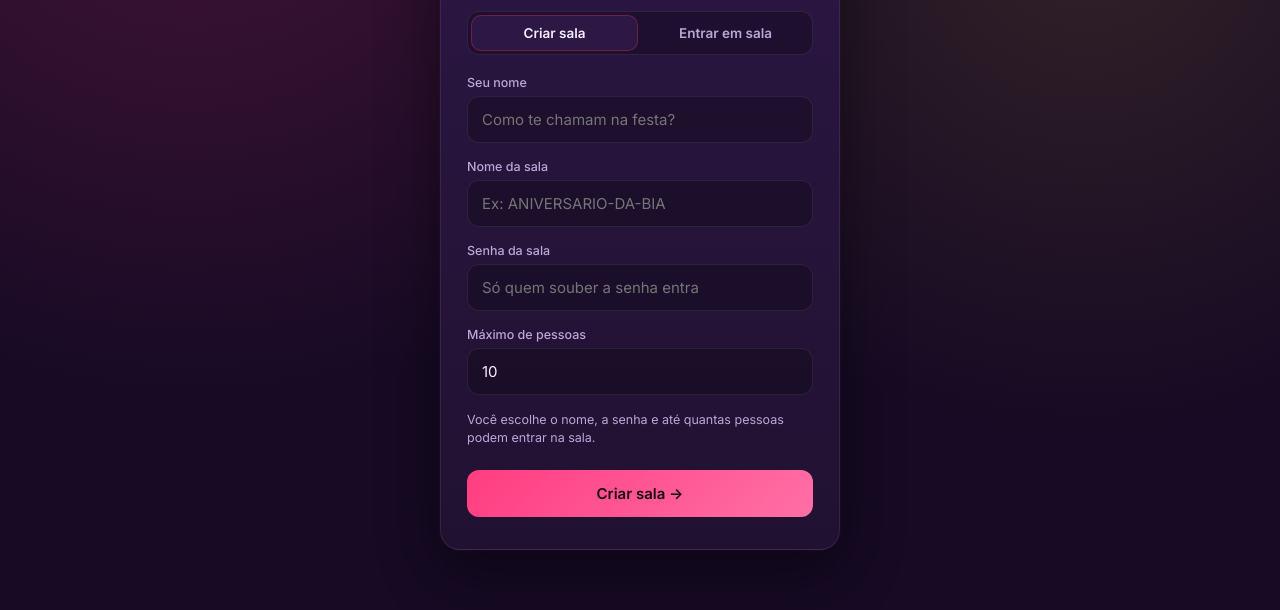
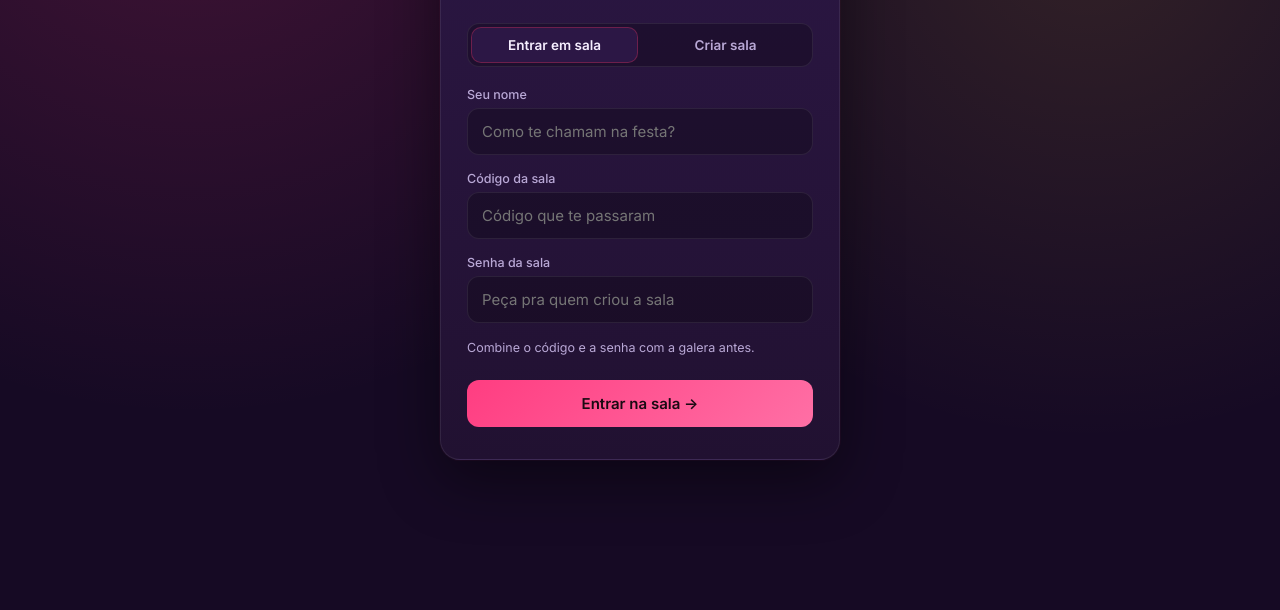
Before and after one commit to r0usis/Party-Sinc, a website: page public/index.html in a window 1280 px wide. Shown: the part 192-802 px from the top of the page. Drawn offline with nearby package versions, Linux system fonts and the light colour scheme.

Commit message:
Inverte as abas: "Entrar em sala" agora é a principal
- "Entrar em sala" vem primeiro e já abre ativa por padrão (era
  "Criar sala" antes).
- Botão principal já mostra "Entrar na sala →" de cara.
- "Criar sala" continua funcionando normal ao trocar de aba.

Testado: aba/painel certos ativos ao abrir, ordem visual das abas
trocada, botão com o texto certo nos dois estados.

```diff
--- a/public/index.html
+++ b/public/index.html
@@ -256,8 +256,8 @@
       <p class="tagline">Toquem vídeos do YouTube em sincronia com a galera.</p>
 
       <div class="tab-switch">
-        <button type="button" id="tabCreateBtn" class="tab-btn active" data-tab="create">Criar sala</button>
-        <button type="button" id="tabJoinBtn" class="tab-btn" data-tab="join">Entrar em sala</button>
+        <button type="button" id="tabJoinBtn" class="tab-btn active" data-tab="join">Entrar em sala</button>
+        <button type="button" id="tabCreateBtn" class="tab-btn" data-tab="create">Criar sala</button>
       </div>
 
       <label class="field">
@@ -265,7 +265,19 @@
         <input id="nameInput" type="text" maxlength="24" placeholder="Como te chamam na festa?" autocomplete="off">
       </label>
 
-      <div id="createPanel" class="tab-panel">
+      <div id="joinPanel" class="tab-panel">
+        <label class="field">
+          <span>Código da sala</span>
+          <input id="joinRoomInput" type="text" maxlength="12" placeholder="Código que te passaram" autocomplete="off">
+        </label>
+        <label class="field">
+          <span>Senha da sala</span>
+          <input id="joinPasswordInput" type="password" maxlength="64" placeholder="Peça pra quem criou a sala" autocomplete="off">
+        </label>
+        <p class="hint">Combine o código e a senha com a galera antes.</p>
+      </div>
+
+      <div id="createPanel" class="tab-panel" hidden>
         <label class="field">
           <span>Nome da sala</span>
           <input id="createRoomInput" type="text" maxlength="12" placeholder="Ex: ANIVERSARIO-DA-BIA" autocomplete="off">
@@ -281,21 +293,9 @@
         <p class="hint">Você escolhe o nome, a senha e até quantas pessoas podem entrar na sala.</p>
       </div>
 
-      <div id="joinPanel" class="tab-panel" hidden>
-        <label class="field">
-          <span>Código da sala</span>
-          <input id="joinRoomInput" type="text" maxlength="12" placeholder="Código que te passaram" autocomplete="off">
-        </label>
-        <label class="field">
-          <span>Senha da sala</span>
-          <input id="joinPasswordInput" type="password" maxlength="64" placeholder="Peça pra quem criou a sala" autocomplete="off">
-        </label>
-        <p class="hint">Combine o código e a senha com a galera antes.</p>
-      </div>
-
       <p id="joinError" class="join-error" hidden></p>
 
-      <button id="submitBtn" class="btn btn-primary btn-block">Criar sala →</button>
+      <button id="submitBtn" class="btn btn-primary btn-block">Entrar na sala →</button>
     </div>
   </div>
 
@@ -388,7 +388,7 @@
 
   let myId, myName, room, state = null, ws = null, wsReady = false, reconnectTimer = null;
   let roomPassword = '', roomMode = 'create', roomMaxPeople = 10;
-  let activeTab = 'create', hasEnteredApp = false;
+  let activeTab = 'join', hasEnteredApp = false;
   const ROOM_REJECT_CODES = new Set([4001, 4002, 4003, 4004]); // ver server.js — nesses casos não adianta tentar de novo sozinho
   let localTracking = { videoId:null, position:0, ts:0, isPlaying:false };
   // volume da música é só local — não sincroniza com mais ninguém, cada pessoa ajusta o
```
